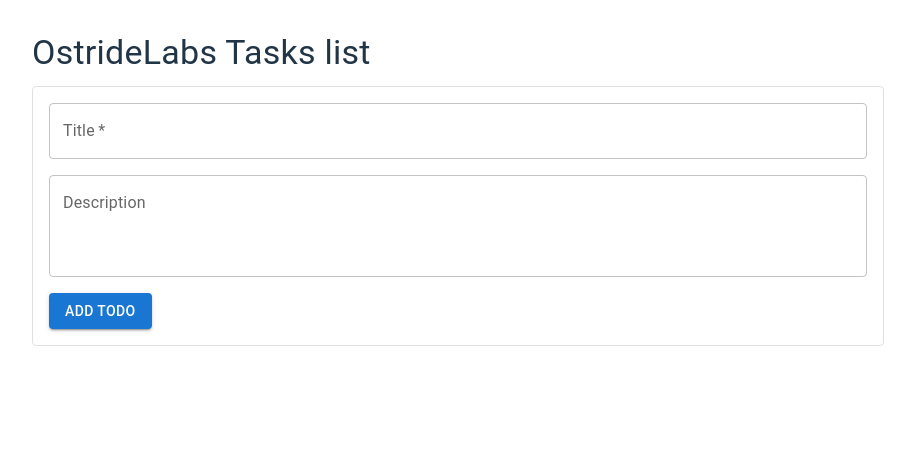
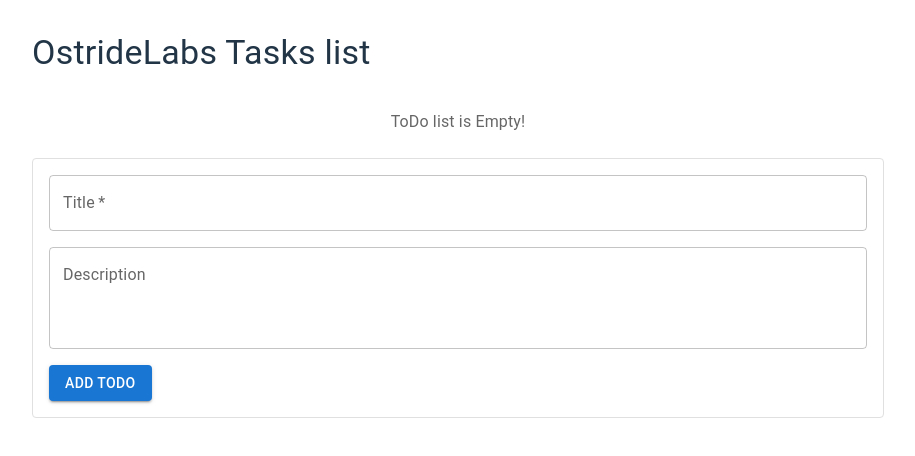
Before and after one commit to Ekhrapykin/ostridelabs-tasks, a React (Vite) app: page / in a window 1280 px wide. Shown: the top 456 px of the page, without its empty margins (182-1097 px from the left). Built offline with nearby package versions, Linux system fonts and the light colour scheme.

Commit message:
add TodoList component and integrate with App for displaying tasks

```diff
--- a/src/App.tsx
+++ b/src/App.tsx
@@ -1,5 +1,6 @@
 import { useState, useCallback } from 'react';
 import TodoForm from './components/TodoForm';
+import TodoList from './components/TodoList';
 import type { Todo } from './types/Todo';
 import { v4 as uuidv4 } from 'uuid';
 import _ from 'lodash';
@@ -16,11 +17,20 @@
     setTodos(_.concat([todo], todos));
   }, [todos]);
 
+  const deleteTodo = useCallback((id: string) => {
+    setTodos(_.filter(todos, (todo) => todo.id !== id));
+  }, [todos]);
+
+  const editTodo = useCallback((updatedTodo: Todo) => {
+    setTodos(_.map(todos, (todo) => (todo.id === updatedTodo.id ? updatedTodo : todo)));
+  }, [todos]);
+
   return (
     <Container maxWidth="md" sx={{ py: 4 }}>
       <Typography variant="h4" component="h1" gutterBottom>
         OstrideLabs Tasks list
       </Typography>
+      <TodoList todos={todos} onDelete={deleteTodo} onEdit={editTodo} />
       <TodoForm onSubmit={addTodo} />
     </Container>
   );
--- /dev/null
+++ b/src/components/TodoList.tsx
@@ -0,0 +1,24 @@
+import type { Todo } from '../types/Todo';
+import { Box, Typography } from '@mui/material';
+import _ from 'lodash';
+
+interface TodoListProps {
+  todos: Todo[];
+  onDelete: (id: string) => void;
+  onEdit: (todo: Todo) => void;
+}
+
+function TodoList({ todos }: TodoListProps) {
+  if (_.isEmpty(todos)) {
+    return <Typography variant="body1" sx={{ textAlign: 'center', padding: 3, color: 'text.secondary' }}>ToDo list is Empty!</Typography>;
+  }
+
+  return (
+    <Box sx={{ display: 'flex', flexDirection: 'column', gap: 1 }}>
+      {_.map(todos, (todo) => (todo.id)
+        )}
+    </Box>
+  );
+}
+
+export default TodoList;
```
